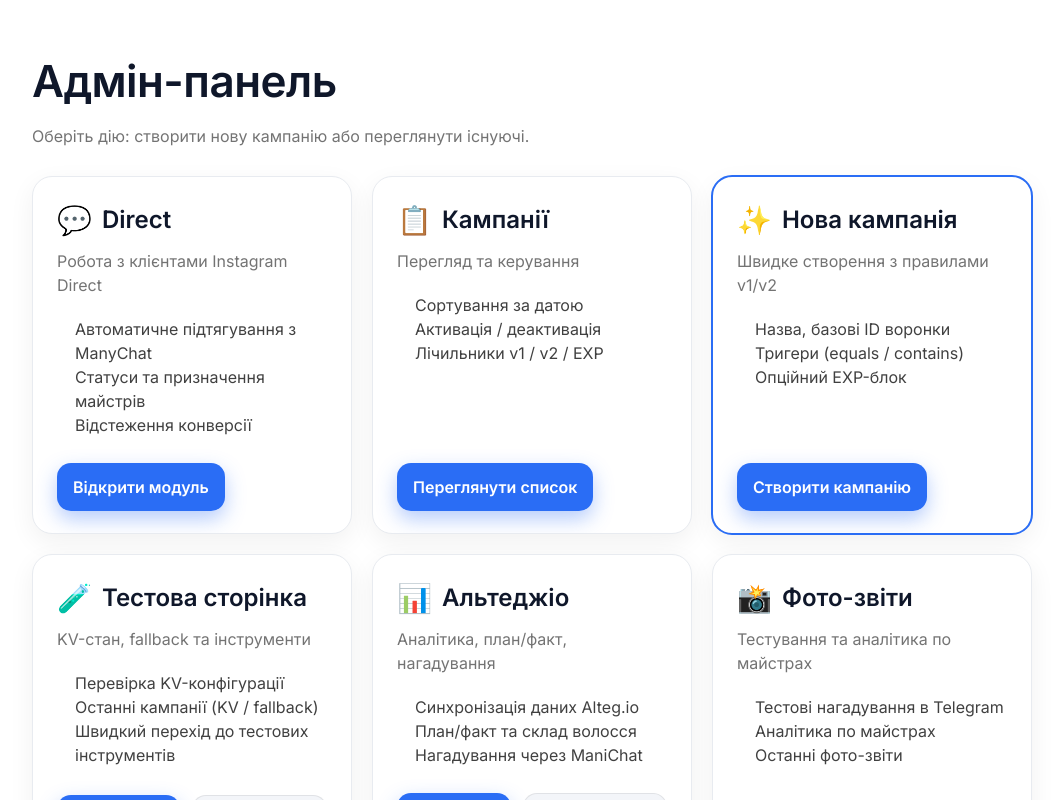
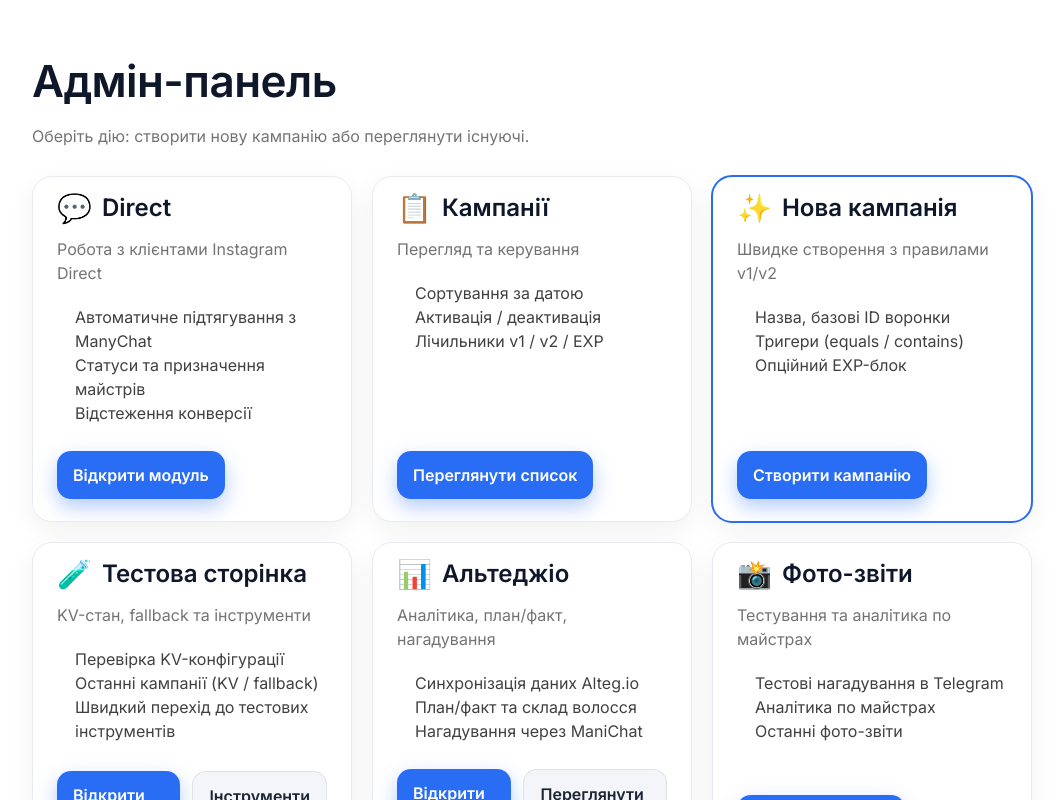
Before and after one commit to yurashko-ux/P-3-0, a Next.js app in the folder web/: page /admin in a window 1280 px wide. Shown: the top 800 px of the page, without its empty margins (108-1172 px from the left). Built offline with nearby package versions, Linux system fonts and the light colour scheme.

Commit message:
🔧 Змінено padding-top в CardHeader з 22px на 10px

```diff
--- a/web/app/(admin)/admin/page.tsx
+++ b/web/app/(admin)/admin/page.tsx
@@ -192,7 +192,7 @@ function CardHeader({
   emoji?: string;
 }) {
   return (
-    <div style={{ padding: '22px 24px 10px 24px' }}>
+    <div style={{ padding: '10px 24px 10px 24px' }}>
       <div style={{ display: 'flex', alignItems: 'center', gap: 10 }}>
         {emoji && <span style={{ fontSize: 28 }}>{emoji}</span>}
         <h2 style={{ margin: 0, fontSize: 24, fontWeight: 800 }}>{title}</h2>
```
